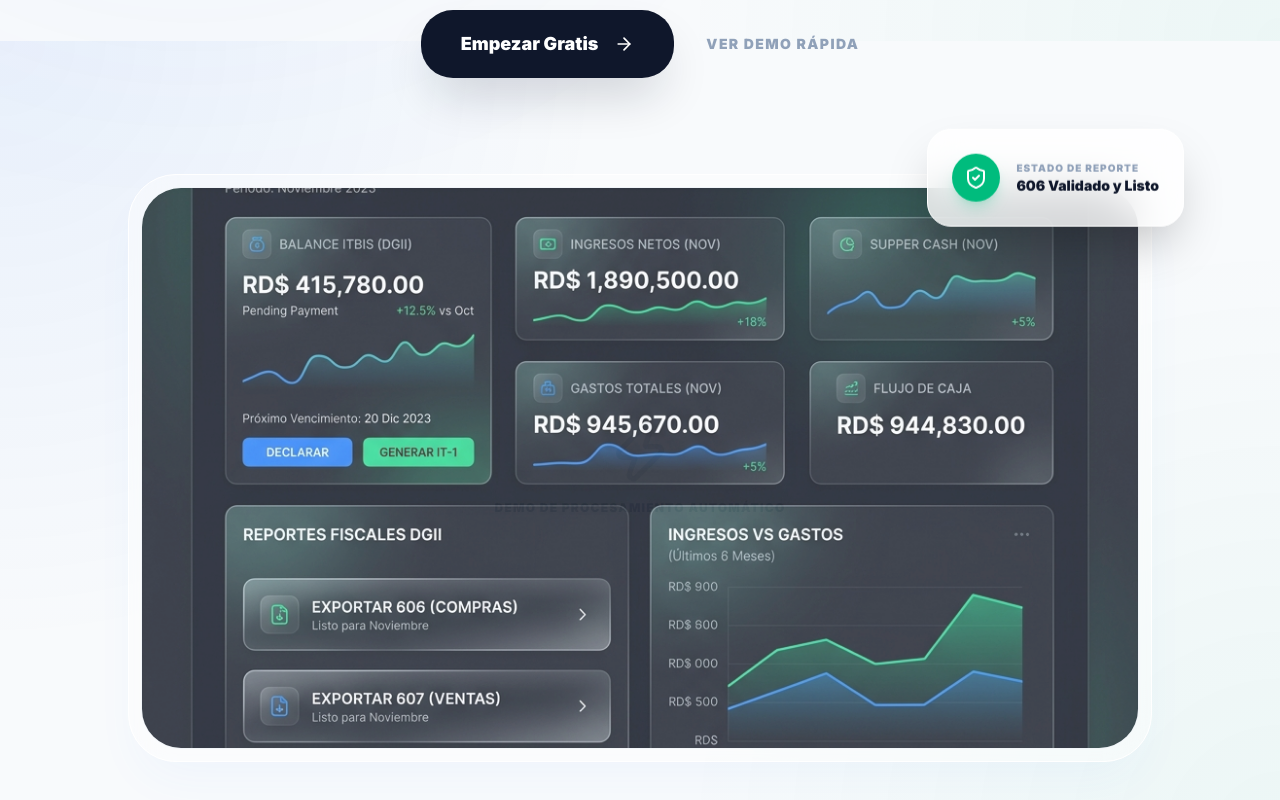
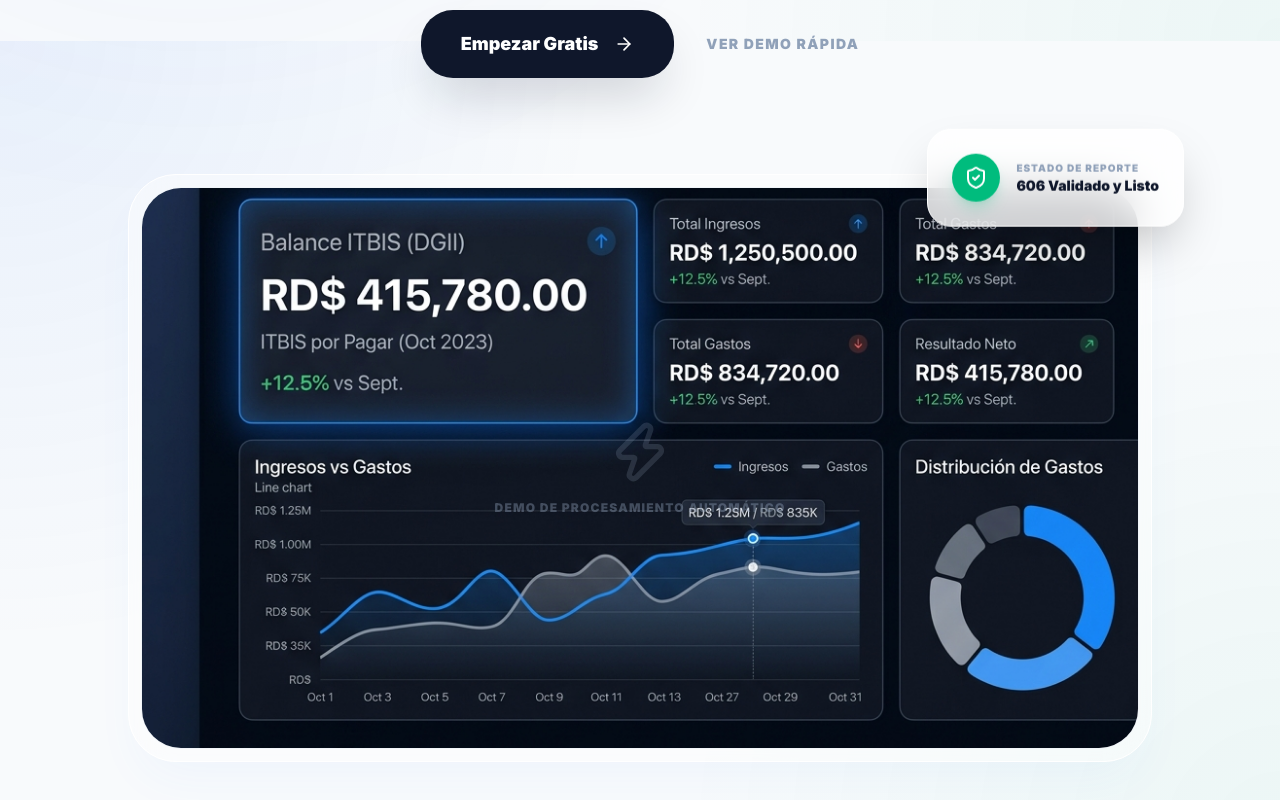
Before and after one commit to WaldoCust/cuentas-claras-rd, a Next.js app: page / in a window 1280 px wide. Shown: the part 759-1559 px from the top of the page. Built offline with nearby package versions, Linux system fonts and the light colour scheme; no server answers.

Commit message:
feat: Replace dashboard placeholder with live preview

```diff
--- a/src/components/landing/Hero.jsx
+++ b/src/components/landing/Hero.jsx
@@ -77,9 +77,9 @@ export default function Hero() {
                  </div>
               </div>
               <img
-                src="/cuentas_claras_dashboard_mockup.png"
-                alt="606 Automation Preview"
-                className="w-full h-full object-cover opacity-80"
+                src="/dashboard-live-preview.png"
+                alt="Dashbord Live Preview"
+                className="w-full h-full object-cover opacity-100"
               />
             </div>
           </div>
```
Also changed, not shown: public/dashboard-live-preview.png (added).
